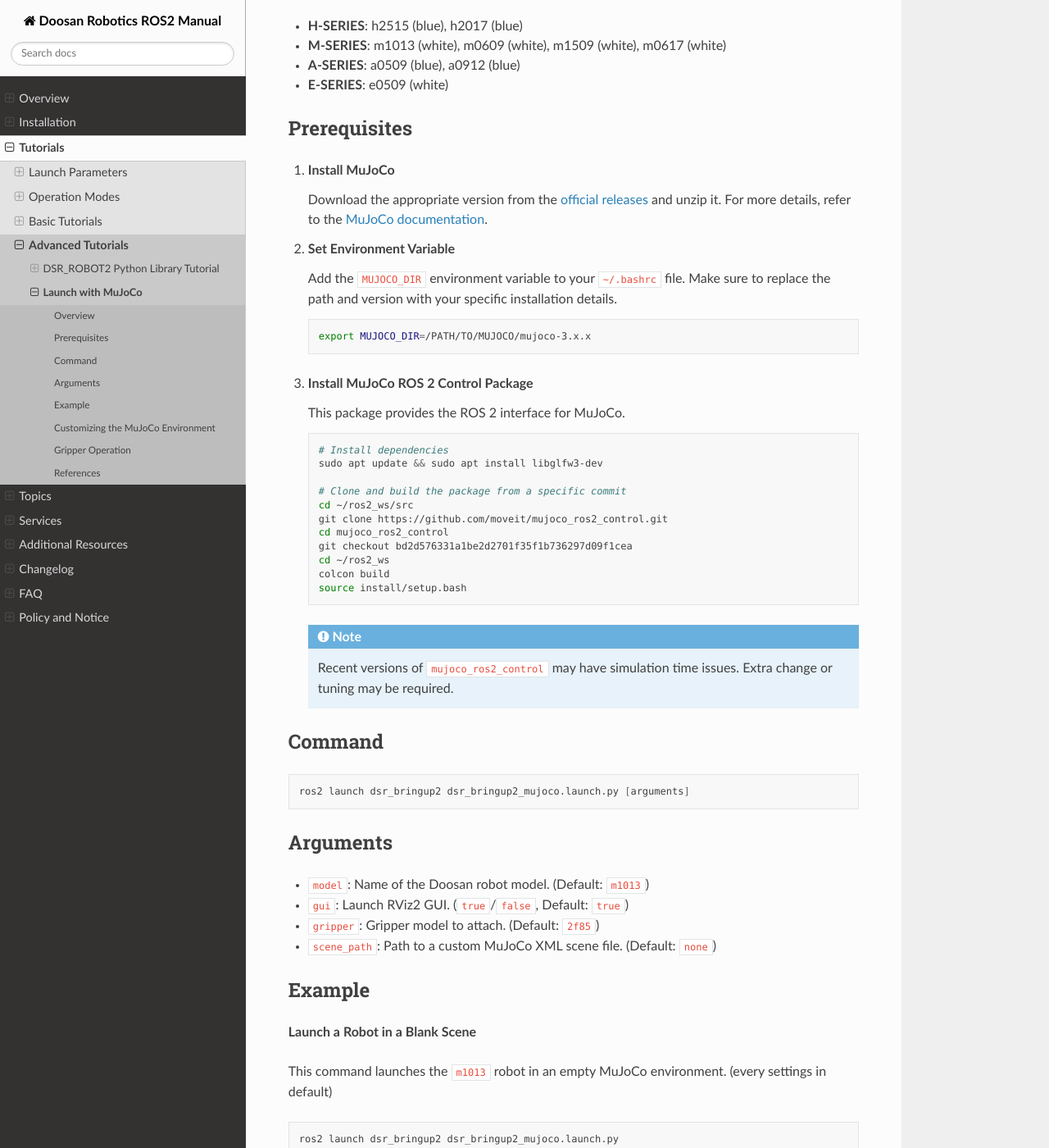
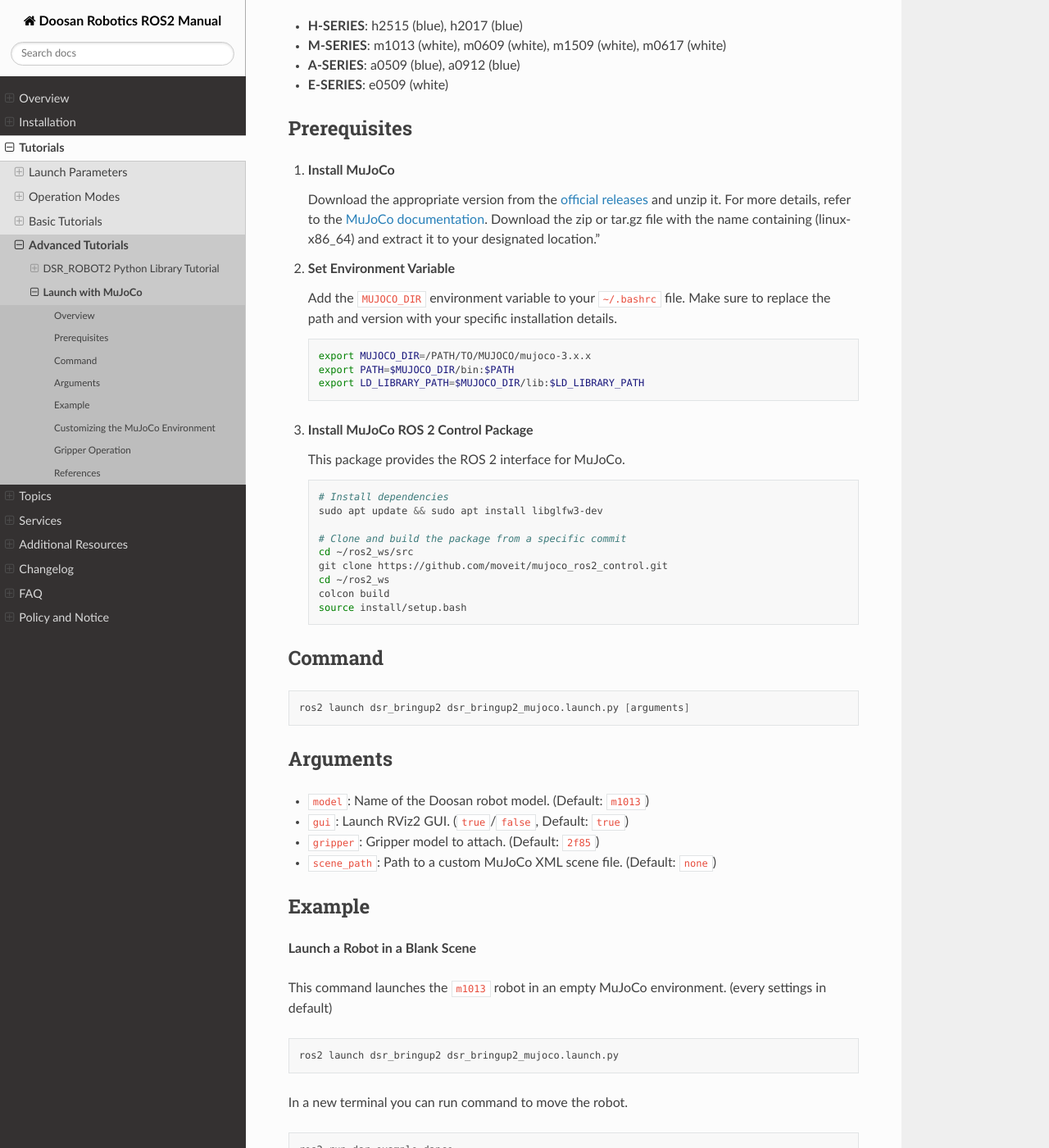
Before and after one commit to Namsangee/doosan-robotics-ros-manual, a Sphinx documentation site: the page built from source/tutorials/advanced_tutorials/mujoco_ros2_tutorial.rst, in a window 1280 px wide and 1400 px high, scrolled down 621 px. Shown: the whole window at 82% size. Built offline with Sphinx 7.4.7 and the Read the Docs theme 3.1.0, drawn with Linux system fonts in a browser that asks for light colours.

Commit message:
docs: update MuJoCo launch tutorial for Doosan robots
- Added clear instructions to download MuJoCo (linux-x86_64 zip/tar.gz)
  and extract to a user-specified location
- Expanded environment variable setup with PATH and LD_LIBRARY_PATH
- Simplified mujoco_ros2_control installation steps (removed fixed commit checkout)

```diff
--- a/source/tutorials/advanced_tutorials/mujoco_ros2_tutorial.rst
+++ b/source/tutorials/advanced_tutorials/mujoco_ros2_tutorial.rst
@@ -31,6 +31,7 @@
 1.  **Install MuJoCo**
 
     Download the appropriate version from the `official releases <https://github.com/google-deepmind/mujoco/releases>`_ and unzip it. For more details, refer to the `MuJoCo documentation <https://mujoco.org/>`_.
+    Download the zip or tar.gz file with the name containing (linux-x86_64) and extract it to your designated location.”
 
 2.  **Set Environment Variable**
 
@@ -39,6 +40,8 @@
     .. code-block:: bash
 
        export MUJOCO_DIR=/PATH/TO/MUJOCO/mujoco-3.x.x
+       export PATH=$MUJOCO_DIR/bin:$PATH
+       export LD_LIBRARY_PATH=$MUJOCO_DIR/lib:$LD_LIBRARY_PATH
 
 3.  **Install MuJoCo ROS 2 Control Package**
 
@@ -52,15 +55,9 @@
        # Clone and build the package from a specific commit
        cd ~/ros2_ws/src
        git clone https://github.com/moveit/mujoco_ros2_control.git
-       cd mujoco_ros2_control
-       git checkout bd2d576331a1be2d2701f35f1b736297d09f1cea
        cd ~/ros2_ws
        colcon build
        source install/setup.bash
-
-    .. note::
-       Recent versions of ``mujoco_ros2_control`` may have simulation time issues. Extra change or tuning may be required.
-
 
 Command
 -------
```
